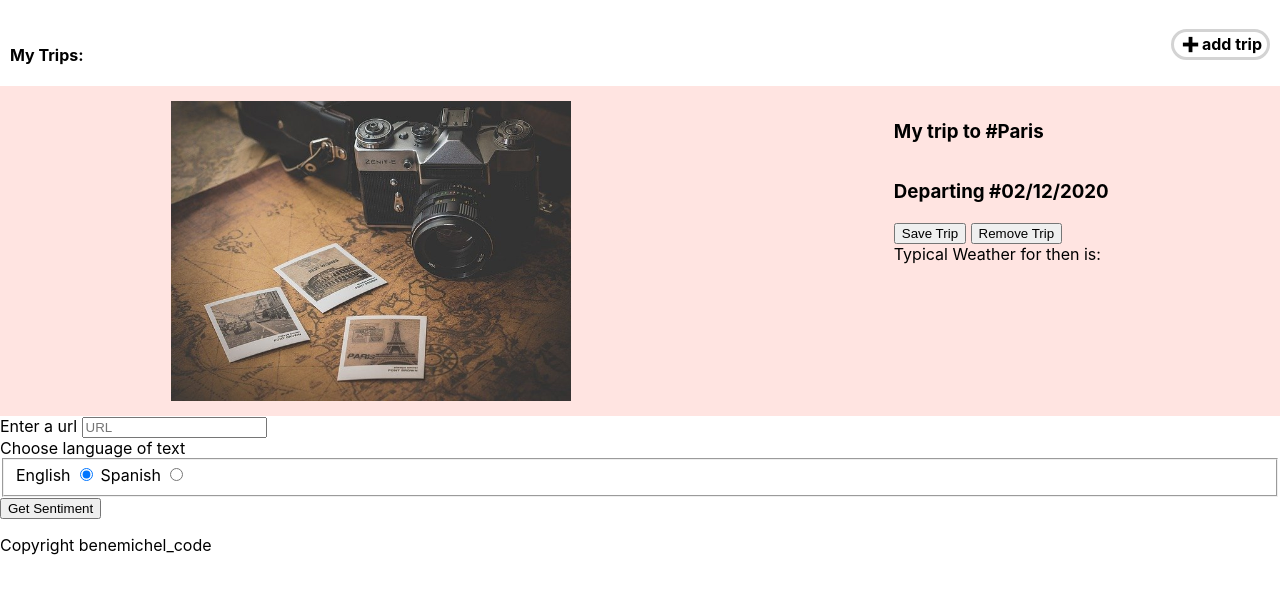
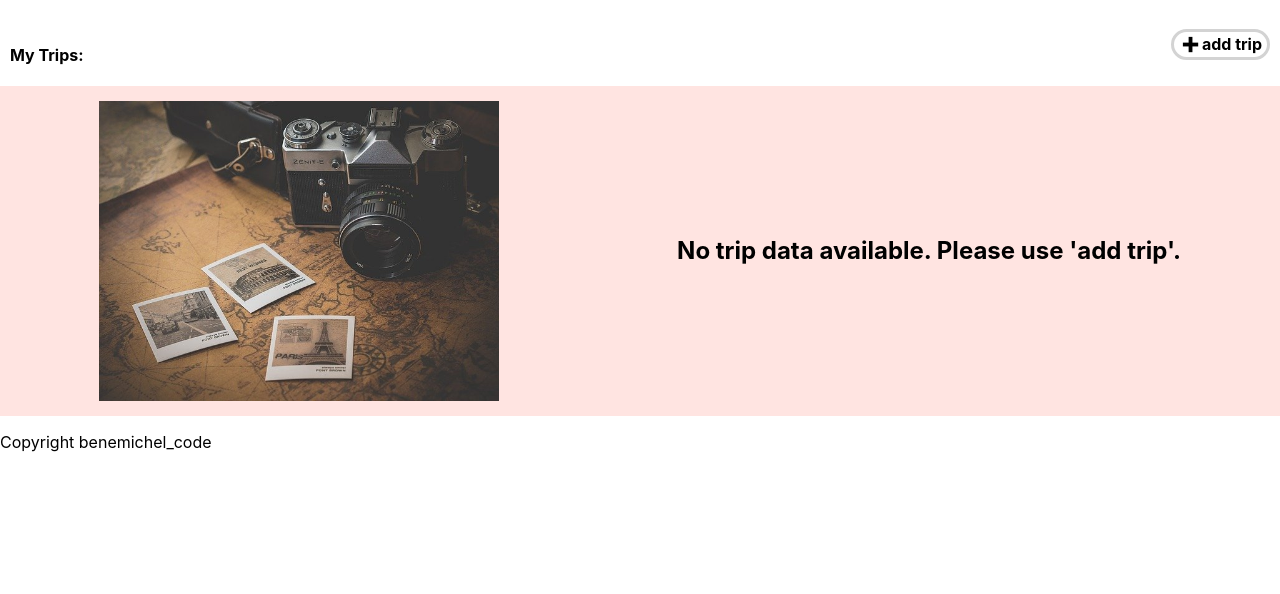
Before and after one commit to benemichel/udacity_frontend_capstone_project, a website built with webpack: page src/client/views/index.html in a window 1280 px wide. Shown: the part 68-662 px from the top of the page. Built offline with nearby package versions, Linux system fonts and the light colour scheme.

Commit message:
trip title and placeholder

```diff
--- a/src/client/js/addHandlers.js
+++ b/src/client/js/addHandlers.js
@@ -1,6 +1,4 @@
 import {postTripData} from './apiCalls'
-
-
 
 /* modal */
 const closeModal = (event) => {
@@ -11,6 +9,9 @@ const showModal = (event) => {
     const modal = document.getElementsByClassName('modal').item(0);
     document.getElementById('departure').value = new Date().toLocaleDateString('en-GB');
     document.getElementById('arrival').value = new Date().toLocaleDateString('en-GB');
+
+    //TODO:: delete
+    document.getElementById('destination').value = 'Paris';
 
     modal.style.display = 'block';
 }
@@ -26,14 +27,26 @@ const addTrip = (event) => {
     //call post route
     postTripData(destination, departure, arrival).then( res => {
         console.log(`postTripData returned ${res}`);
+
+        //update DOM
+        document.getElementsByClassName('no_trip_avail').item(0).style.display = 'none';
+        document.getElementsByClassName('trip__info').item(0).style.display = 'flex';
+        document.getElementsByClassName('trip__image').item(0).src = res.imageUrl;
+        document.getElementsByClassName('destination_name').item(0).innerHTML =
+            `My trip to ${res.wx.placename}, ${res.coords.countryCode}` ;
+        document.getElementsByClassName('trip_dep').item(0).innerHTML =
+            `Departing: ${departure}` ;
+        document.getElementsByClassName('trip_arr').item(0).innerHTML =
+            `Arriving: ${arrival}` ;
+
         modal.style.display = 'none';
     }).catch(err => {
         console.log('error', err);
-
     });
 
 
 }
+
 document.getElementsByClassName('modal__close').item(0).addEventListener('click', closeModal);
 document.getElementsByClassName('add_trip__button').item(0).addEventListener('click', showModal);
 document.getElementsByClassName('modal__add_button').item(0).addEventListener('click', addTrip);
--- a/src/client/styles/card.scss
+++ b/src/client/styles/card.scss
@@ -4,8 +4,16 @@
   background: mistyrose;
   padding: 15px 10px;
 
+  .no_trip_avail {
+    display: flex;
+    align-items: center;
+    justify-content: center;
+    font-weight: bold;
+    font-size: 1.5rem;
+  }
+
   .trip__info {
-    display: flex;
+    display: none;
     flex-direction: column;
     align-items: start;
   }
@@ -16,6 +24,8 @@
   }
 
   .trip__title {
+    font-weight: bold;
+    font-size: 1.5rem;
 
   }
 
--- a/src/client/views/index.html
+++ b/src/client/views/index.html
@@ -24,15 +24,15 @@
     <section class="next_trip">
         <div class="next_trip_card">
             <img class="trip__image" src="/src/client/media/placeholder.jpg" alt="" />
+            <div class="no_trip_avail">
+                No trip data available. Please use 'add trip'.
+            </div>
             <div class="trip__info">
-                <h3 class="trip__title">
-                    <span>My trip to</span>
-                    <span class="destination_name">#Paris</span>
-                </h3>
-                <h3>
-                    <span>Departing</span>
-                    <span>#02/12/2020</span>
-                </h3>
+                <div class="trip__title">
+                    <p class="destination_name"></p>
+                    <p class="trip_dep"></p>
+                    <p class="trip_arr"></p>
+                </div>
                 <div class="trip__action">
                     <button class="save_trip">Save Trip</button>
                     <button class="remove_trip">Remove Trip</button>
@@ -86,31 +86,8 @@
             </div>
         </div>
 
-
-        <form class="" onsubmit="return Client.handleSubmit(event)">
-            <label for="url">Enter a url</label>
-            <input id="url" type="text" name="input" value=""  placeholder="URL">
-            <div id="url-validation-error"></div>
-            <label for="lang">Choose language of text</label>
-            <fieldset id="lang">
-                <label for="en">English</label>
-                <input type="radio" value="en" name="lang" id="en" checked>
-                <label for="es">Spanish</label>
-                <input type="radio" value="es" name="lang" id="es">
-            </fieldset>
-            <input id="form-submit" type="submit" name="" value="Get Sentiment" onclick="return Client.handleSubmit(event)" onsubmit="return Client.handleSubmit(event)">
-        </form>
     </section>
 
-<!--    <section id="form-results">-->
-<!--        <strong>Form Results</strong>-->
-<!--        <div id="results">-->
-<!--            <div id="agreement"></div>-->
-<!--            <div id="irony"></div>-->
-<!--            <div id="subjectivity"></div>-->
-<!--            <div id="sentiment"></div>-->
-<!--        </div>-->
-<!--    </section>-->
 </main>
 
 <footer>
--- a/src/server/externalApi.js
+++ b/src/server/externalApi.js
@@ -12,6 +12,7 @@ const fetchDestinationData = async (placename, date) => {
     return {
         wx: wx,
         imageUrl: imageUrl,
+        coords: coords,
     }
 }
 
@@ -38,10 +39,10 @@ const fetchGeonamesApi = async (placename) => {
         return {
             lat: firstPostalCode.lat,
             long: firstPostalCode.lng,
-            country: firstPostalCode.countryCode,
+            countryCode: firstPostalCode.countryCode,
             placename: firstPostalCode.adminName1,
+        }
 
-        }
     } catch (err) {
         console.log('geonames api fetch error', err);
         return err;
```
